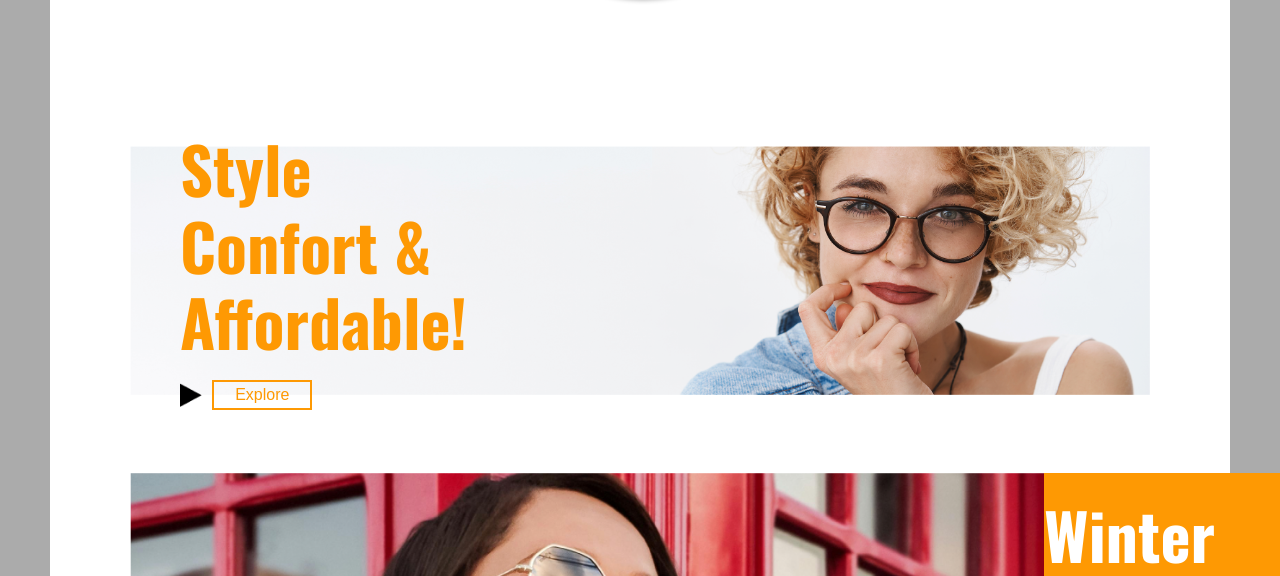
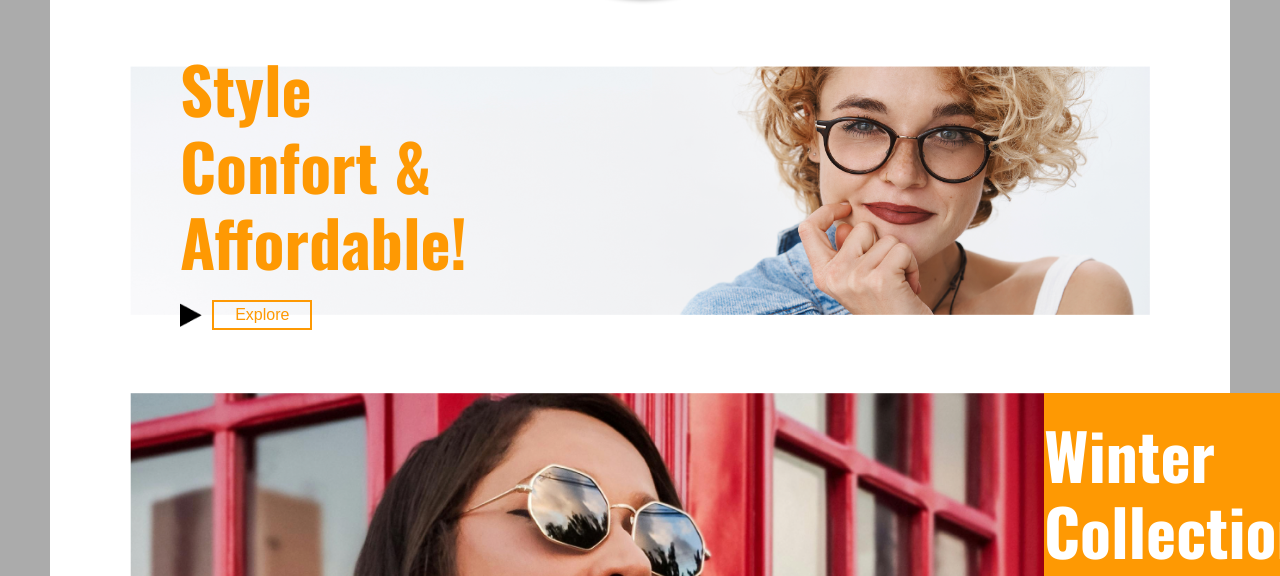
Before and after one commit to marcelocherem/final-project, a plain HTML site: page index.html in a window 1280 px wide. Shown: the part 203-779 px from the top of the page. Drawn offline with nearby package versions, Linux system fonts and the light colour scheme; a script that the page names is missing.

Commit message:
adjust first margin

```diff
--- a/assets/css/template.css
+++ b/assets/css/template.css
@@ -102,7 +102,7 @@ body {
 .banners .banner1 {
     width: calc(100% - 160px);
     height: 346px;
-    margin-top: 300px;
+    margin-top: 220px;
     background-image: url(../images/banner01.png);
     background-size: contain;
     background-position: center;
```
